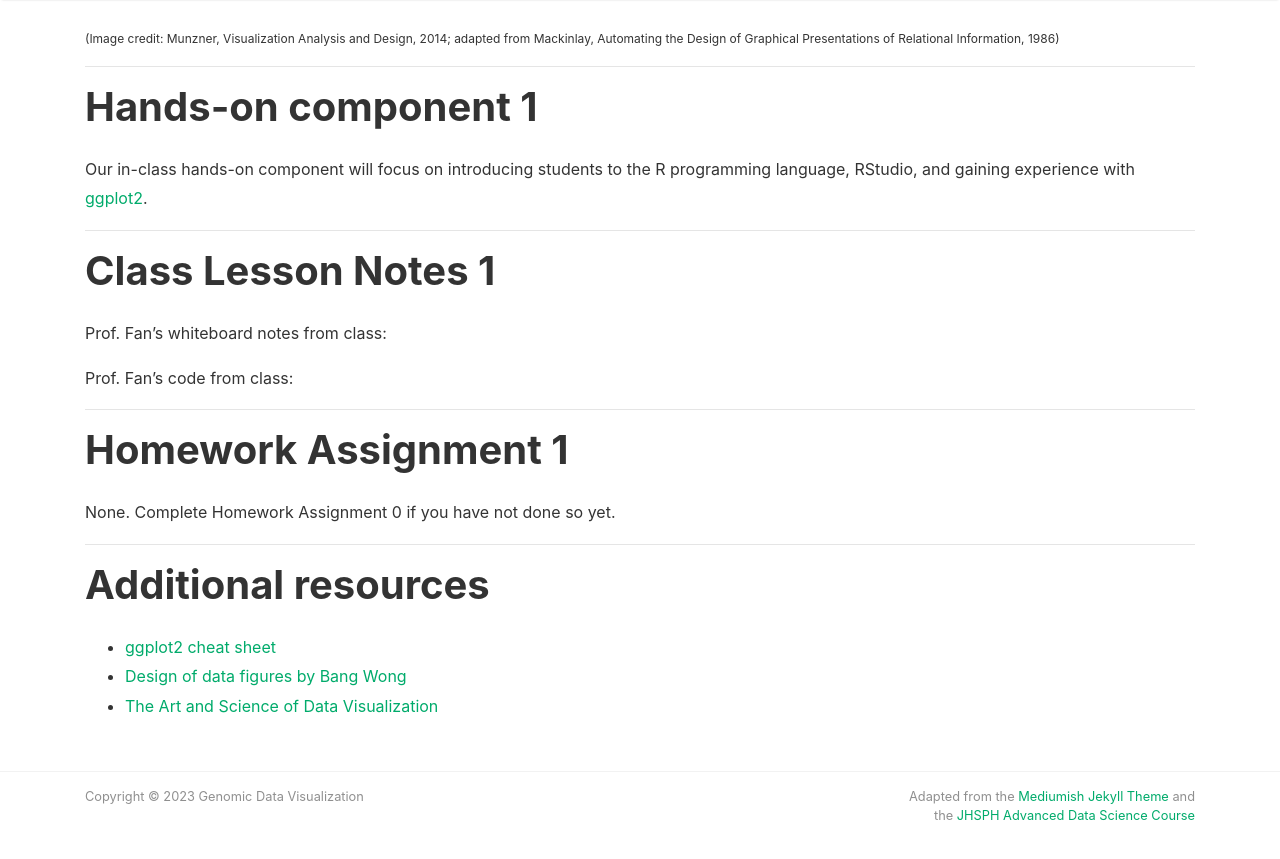
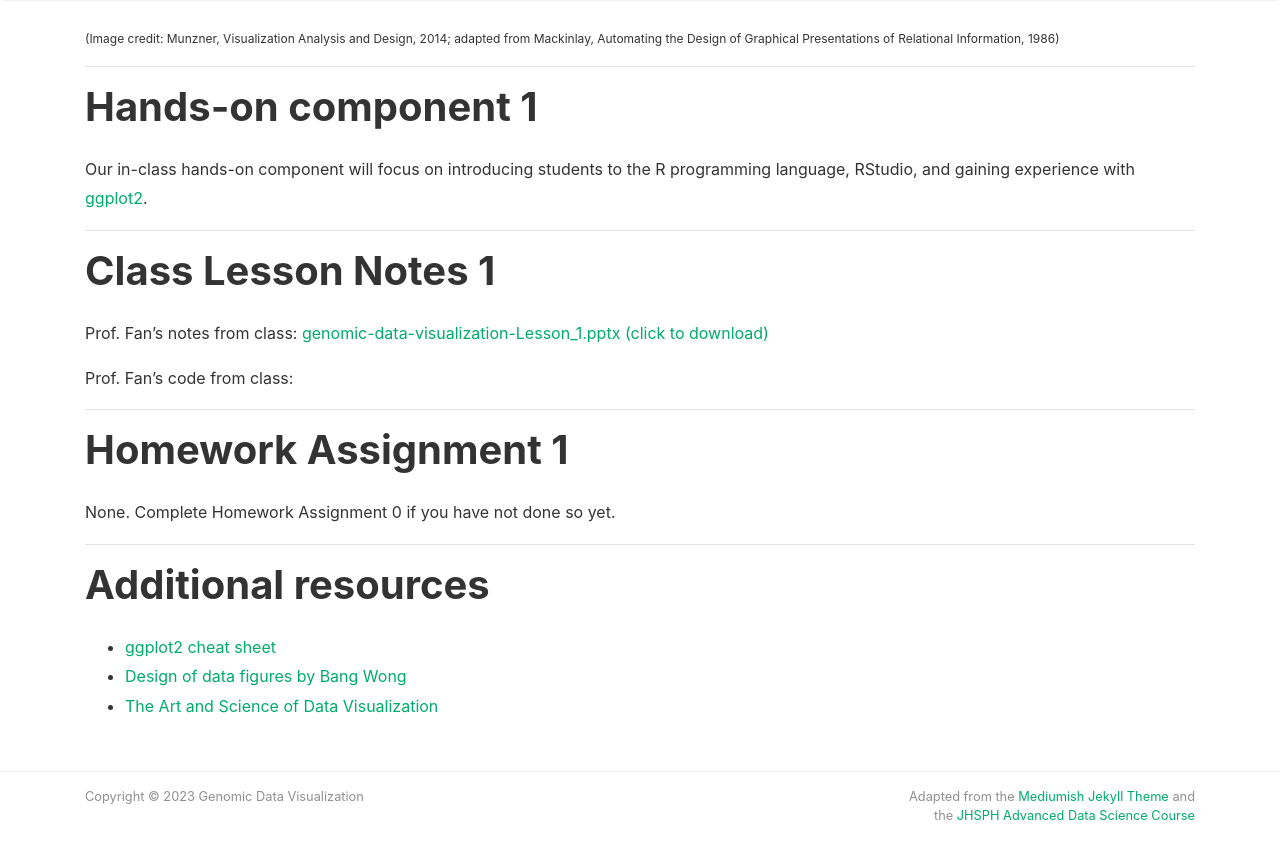
Before and after one commit to JEFworks-Lab/genomic-data-visualization-2023, a Jekyll site: the page built from _course/1-data-visualization-theory.md, in a window 1280 px wide and 900 px high, scrolled down 2992 px. Shown: the top 859 px of the window. Built offline with Jekyll 4.4.1, drawn with Linux system fonts in a browser that asks for light colours; nearby versions of some CDN libraries.

Commit message:
add notes

```diff
--- a/_course/1-data-visualization-theory.md
+++ b/_course/1-data-visualization-theory.md
@@ -68,7 +68,7 @@
 
 # Class Lesson Notes 1
 
-Prof. Fan’s whiteboard notes from class:
+Prof. Fan’s notes from class: [genomic-data-visualization-Lesson_1.pptx (click to download)]({{ site.baseurl }}/resources/notes/genomic-data-visualization-Lesson_1.pptx)
 
 Prof. Fan’s code from class:
 
```
Also changed, not shown: _course/0-welcome-and-introductions.md (+2 -1 lines), 2 other files.
